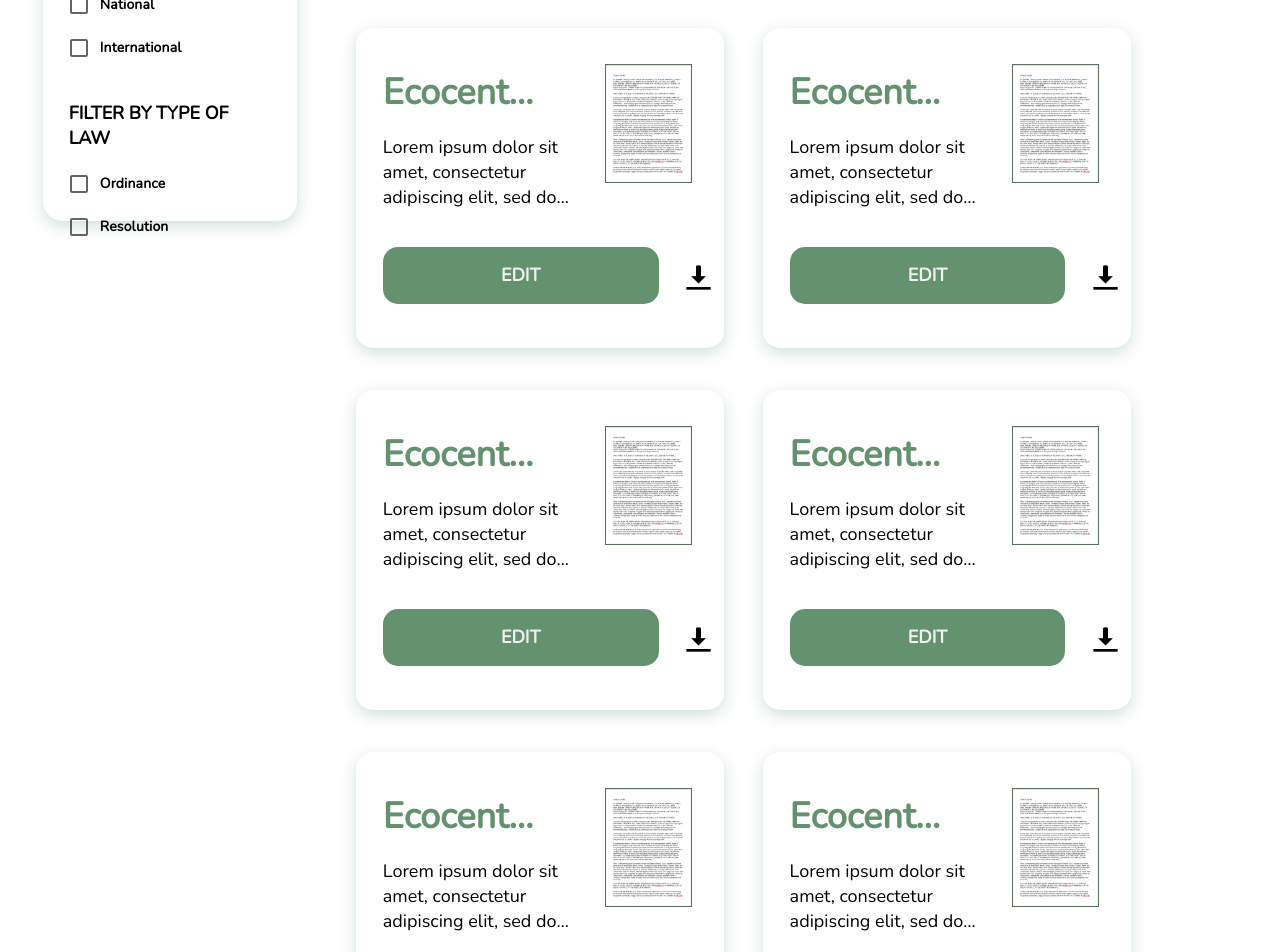
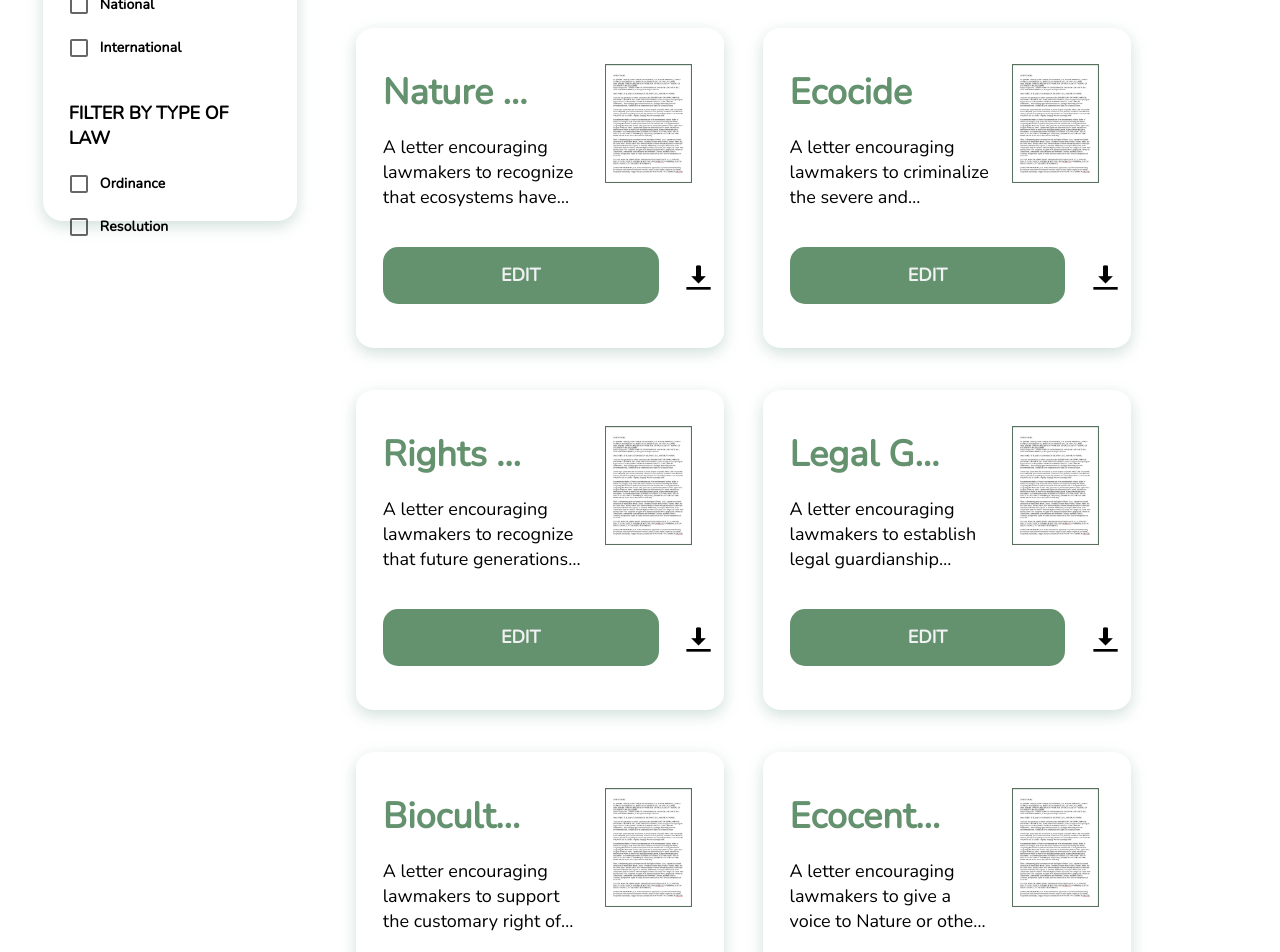
Before and after one commit to cornellh4i/earth-law-center, a React (Create React App) app in the folder client/: page /letters in a window 1280 px wide. Shown: the part 740-1692 px from the top of the page. Built offline with nearby package versions, Linux system fonts and the light colour scheme.

Commit message:
Adding in materials from grant to the letters cards

```diff
--- a/client/src/pages/LettersDisplay/LettersDisplay.jsx
+++ b/client/src/pages/LettersDisplay/LettersDisplay.jsx
@@ -28,13 +28,12 @@ const [checked, setChecked] = useState({
           <h1 className="card-heading-title">Letter Templates</h1>
           <p className="card-description">Description of category: Lorem Ipsum is simply dummy text of the printing and typesetting industry. Lorem Ipsum has been the industry's standard dummy text ever since the 1500s, when an unknown printer took a galley of type and scrambled it to make a type specimen book. It has survived not only five centuries,</p>
           <div className="card-box">
-            <TemplateCard letter={true} preview={testPic} className="law-card" currentFilter={checked} law="ordinance" jurisdiction="local" title="Ecocentric Land" summary="Lorem ipsum dolor sit amet, consectetur adipiscing elit, sed do eiusmod tempor incididunt ut labore et dolore magna aliqua."/>
-            <TemplateCard letter={true} preview={testPic} className="law-card" currentFilter={checked} law="ordinance" jurisdiction="regional" title="Ecocentric Land" summary="Lorem ipsum dolor sit amet, consectetur adipiscing elit, sed do eiusmod tempor incididunt ut labore et dolore magna aliqua."/>
-            <TemplateCard letter={true} preview={testPic} className="law-card" currentFilter={checked} law="ordinance" jurisdiction="national" title="Ecocentric Land" summary="Lorem ipsum dolor sit amet, consectetur adipiscing elit, sed do eiusmod tempor incididunt ut labore et dolore magna aliqua."/>
-            <TemplateCard letter={true} preview={testPic} className="law-card" currentFilter={checked} law="ordinance" jurisdiction="international" title="Ecocentric Land" summary="Lorem ipsum dolor sit amet, consectetur adipiscing elit, sed do eiusmod tempor incididunt ut labore et dolore magna aliqua."/>
-            <TemplateCard letter={true} preview={testPic} className="law-card" currentFilter={checked} law="ordinance" jurisdiction="local" title="Ecocentric Land" summary="Lorem ipsum dolor sit amet, consectetur adipiscing elit, sed do eiusmod tempor incididunt ut labore et dolore magna aliqua."/>
-            <TemplateCard letter={true} preview={testPic} className="law-card" currentFilter={checked} law="resolution" jurisdiction="local" title="Ecocentric Land" summary="Lorem ipsum dolor sit amet, consectetur adipiscing elit, sed do eiusmod tempor incididunt ut labore et dolore magna aliqua."/>
-            <TemplateCard letter={true} preview={testPic} className="law-card" currentFilter={checked} law="resolution" jurisdiction="national" title="Ecocentric Land" summary="Lorem ipsum dolor sit amet, consectetur adipiscing elit, sed do eiusmod tempor incididunt ut labore et dolore magna aliqua."/>
+          <TemplateCard letter={true} preview={testPic} className="law-card" currentFilter={checked} law="ordinance" jurisdiction="local" title="Nature Rights" summary="A letter encouraging lawmakers to recognize that ecosystems have inherent rights, just as humans do."/>
+            <TemplateCard letter={true} preview={testPic} className="law-card" currentFilter={checked} law="ordinance" jurisdiction="regional" title="Ecocide" summary="A letter encouraging lawmakers to criminalize the severe and widespread or long-term damage to the environment."/>
+            <TemplateCard letter={true} preview={testPic} className="law-card" currentFilter={checked} law="ordinance" jurisdiction="national" title="Rights of Future Generations" summary="A letter encouraging lawmakers to recognize that future generations have a right to inherit a thriving planet."/>
+            <TemplateCard letter={true} preview={testPic} className="law-card" currentFilter={checked} law="ordinance" jurisdiction="international" title="Legal Guardianship Bodies" summary="A letter encouraging lawmakers to establish legal guardianship bodies to legally represent “voiceless” entities."/>
+            <TemplateCard letter={true} preview={testPic} className="law-card" currentFilter={checked} law="ordinance" jurisdiction="local" title="Biocultural Rights" summary="A letter encouraging lawmakers to support the customary right of traditional stewards within a landscape."/>
+            <TemplateCard letter={true} preview={testPic} className="law-card" currentFilter={checked} law="resolution" jurisdiction="local" title="Ecocentric Corporate Governance" summary="A letter encouraging lawmakers to give a voice to Nature or other voiceless entities in your company."/>
           </div>
         </div>
       </div>
```
